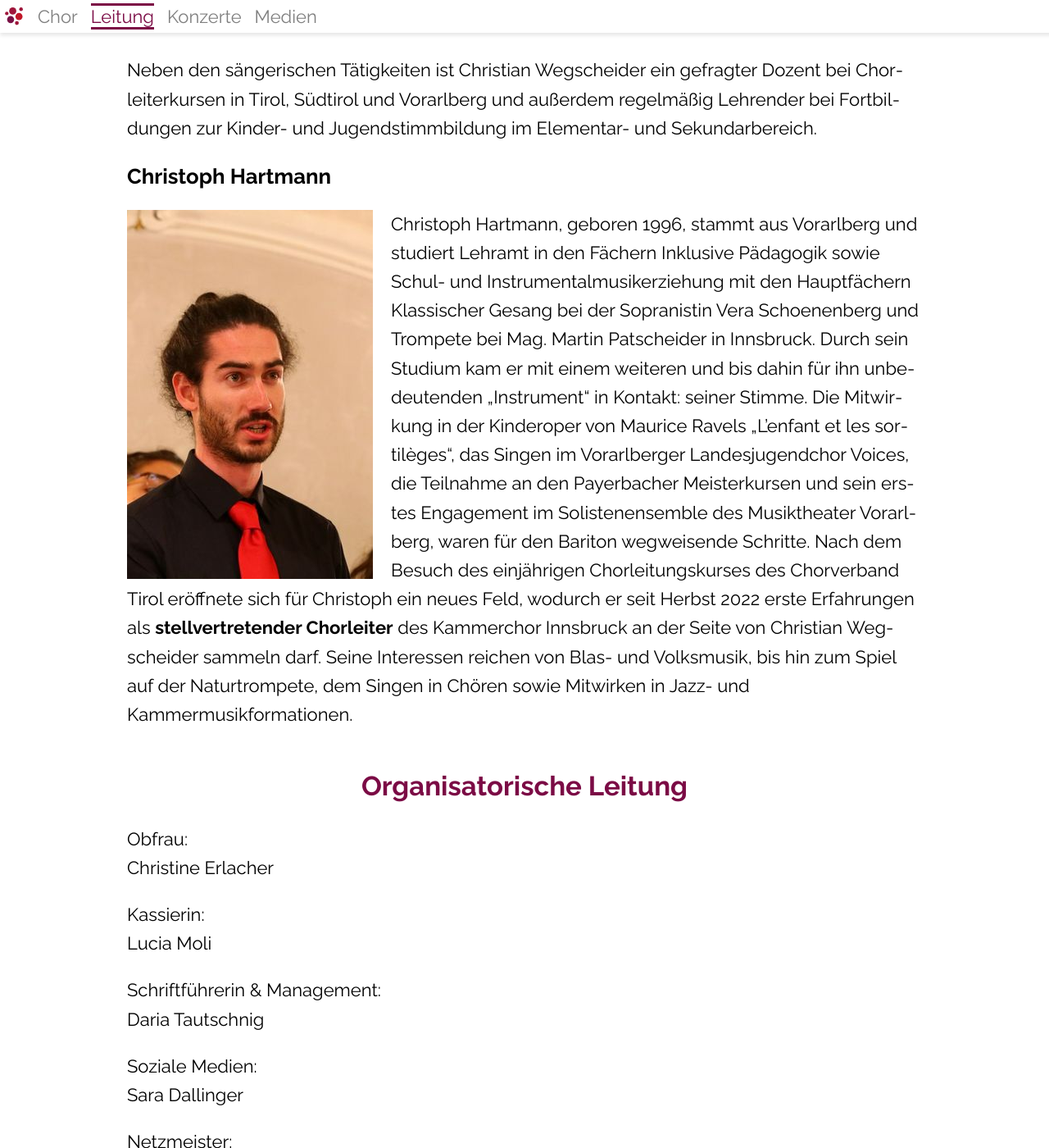
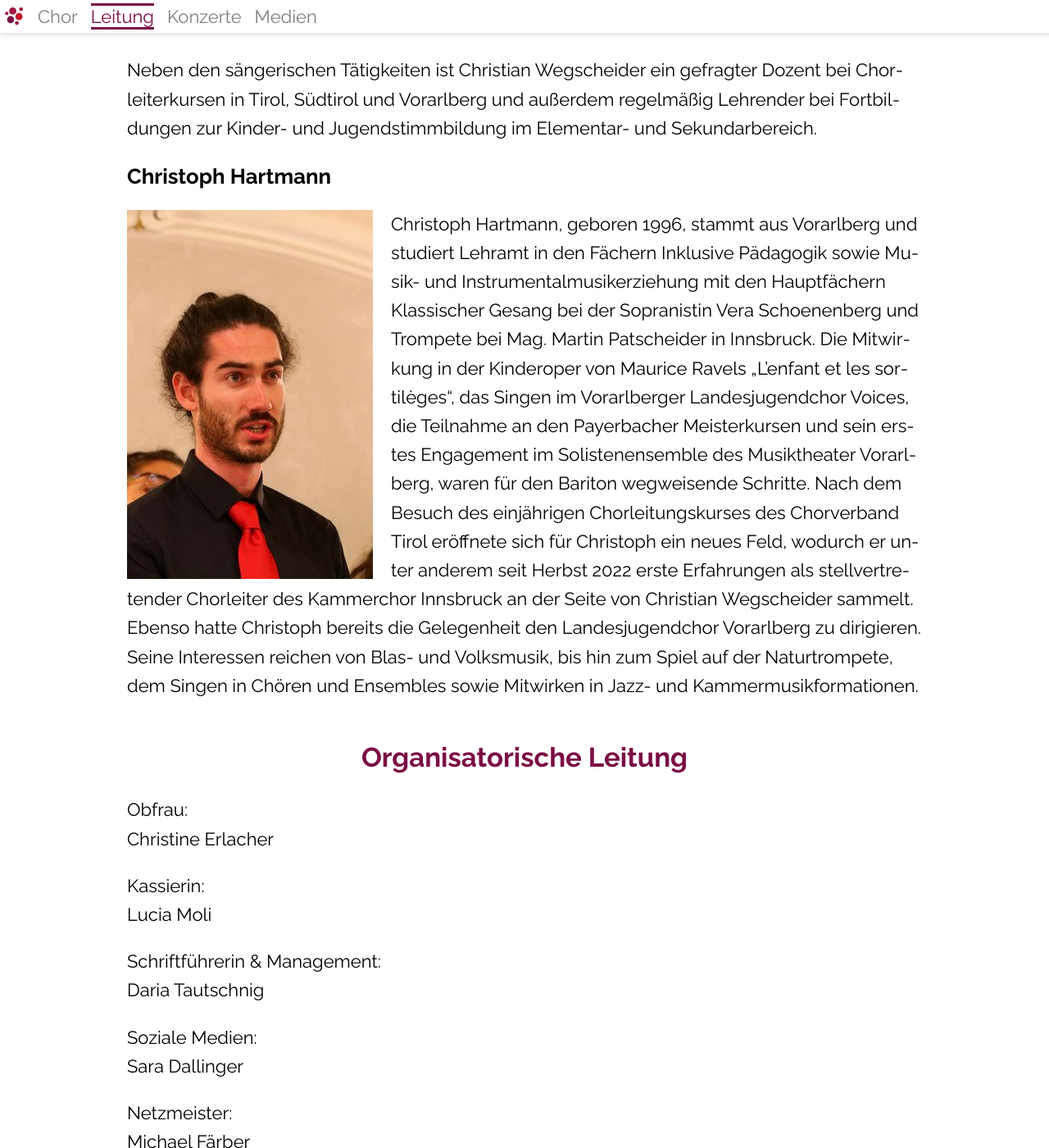
Before and after one commit to kammerchorinnsbruck/kammerchorinnsbruck.github.io, a Jekyll site: the page built from leitung.md, in a window 1280 px wide and 1400 px high, scrolled down 959 px. Shown: the whole window at 82% size. Built offline with Jekyll 4.4.1, drawn with Linux system fonts in a browser that asks for light colours.

Commit message:
Neuer Lebenslauf von Christoph.

```diff
--- a/leitung.md
+++ b/leitung.md
@@ -35,7 +35,7 @@ Jugendstimmbildung im Elementar- und Sekundarbereich.
 
 <img style="float:left; margin-right:1em; max-width:100%; height:450px;" src="/assets/christoph.jpg">
 
-Christoph Hartmann, geboren 1996, stammt aus Vorarlberg und studiert Lehramt in den Fächern Inklusive Pädagogik sowie Schul- und Instrumentalmusikerziehung mit den Hauptfächern Klassischer Gesang bei der Sopranistin Vera Schoenenberg und Trompete bei Mag. Martin Patscheider in Innsbruck. Durch sein Studium kam er mit einem weiteren und bis dahin für ihn unbedeutenden „Instrument“ in Kontakt: seiner Stimme. Die Mitwirkung in der Kinderoper von Maurice Ravels „L'enfant et les sortilèges“, das Singen im Vorarlberger Landesjugendchor Voices, die Teilnahme an den Payerbacher Meisterkursen und sein erstes Engagement im Solistenensemble des Musiktheater Vorarlberg, waren für den Bariton wegweisende Schritte. Nach dem Besuch des einjährigen Chorleitungskurses des Chorverband Tirol eröffnete sich für Christoph ein neues Feld, wodurch er seit Herbst 2022 erste Erfahrungen als **stellvertretender Chorleiter** des Kammerchor Innsbruck an der Seite von Christian Wegscheider sammeln darf. Seine Interessen reichen von Blas- und Volksmusik, bis hin zum Spiel auf der Naturtrompete, dem Singen in Chören sowie Mitwirken in Jazz- und Kammermusikformationen.
+Christoph Hartmann, geboren 1996, stammt aus Vorarlberg und studiert Lehramt in den Fächern Inklusive Pädagogik sowie Musik- und Instrumentalmusikerziehung mit den Hauptfächern Klassischer Gesang bei der Sopranistin Vera Schoenenberg und Trompete bei Mag. Martin Patscheider in Innsbruck. Die Mitwirkung in der Kinderoper von Maurice Ravels „L'enfant et les sortilèges“, das Singen im Vorarlberger Landesjugendchor Voices, die Teilnahme an den Payerbacher Meisterkursen und sein erstes Engagement im Solistenensemble des Musiktheater Vorarlberg, waren für den Bariton wegweisende Schritte. Nach dem Besuch des einjährigen Chorleitungskurses des Chorverband Tirol eröffnete sich für Christoph ein neues Feld, wodurch er unter anderem seit Herbst 2022 erste Erfahrungen als stellvertretender Chorleiter des Kammerchor Innsbruck an der Seite von Christian Wegscheider sammelt. Ebenso hatte Christoph bereits die Gelegenheit den Landesjugendchor Vorarlberg zu dirigieren. Seine Interessen reichen von Blas- und Volksmusik, bis hin zum Spiel auf der Naturtrompete, dem Singen in Chören und Ensembles sowie Mitwirken in Jazz- und Kammermusikformationen.
 
 
 # Organisatorische Leitung
```
